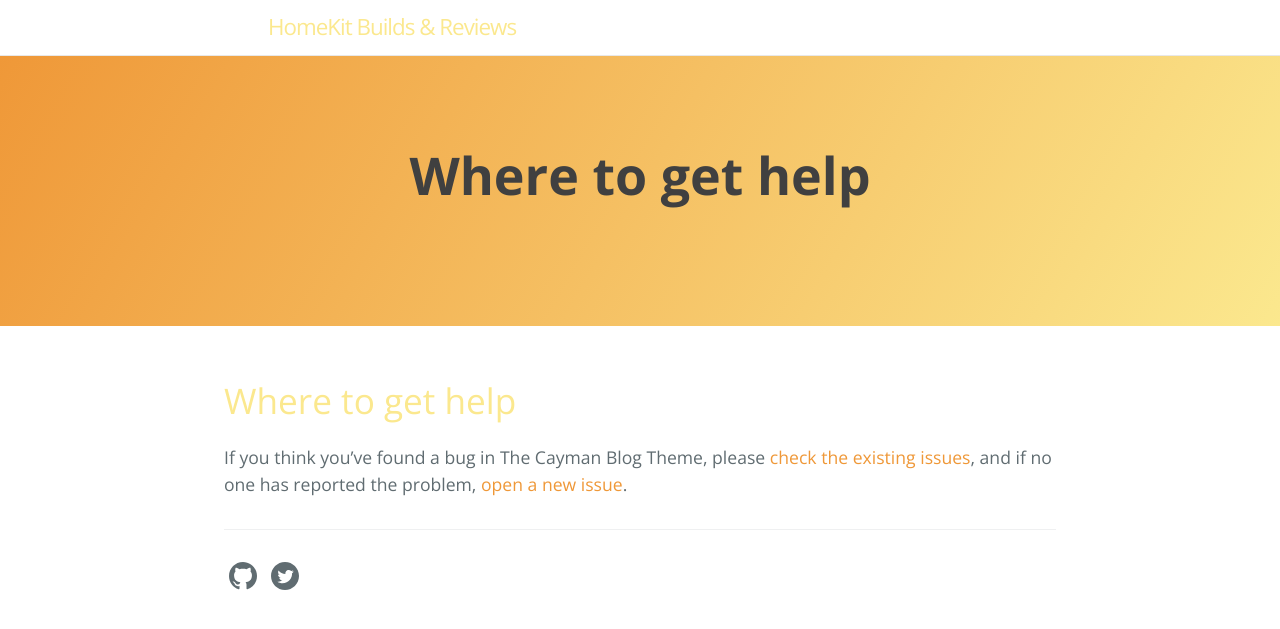
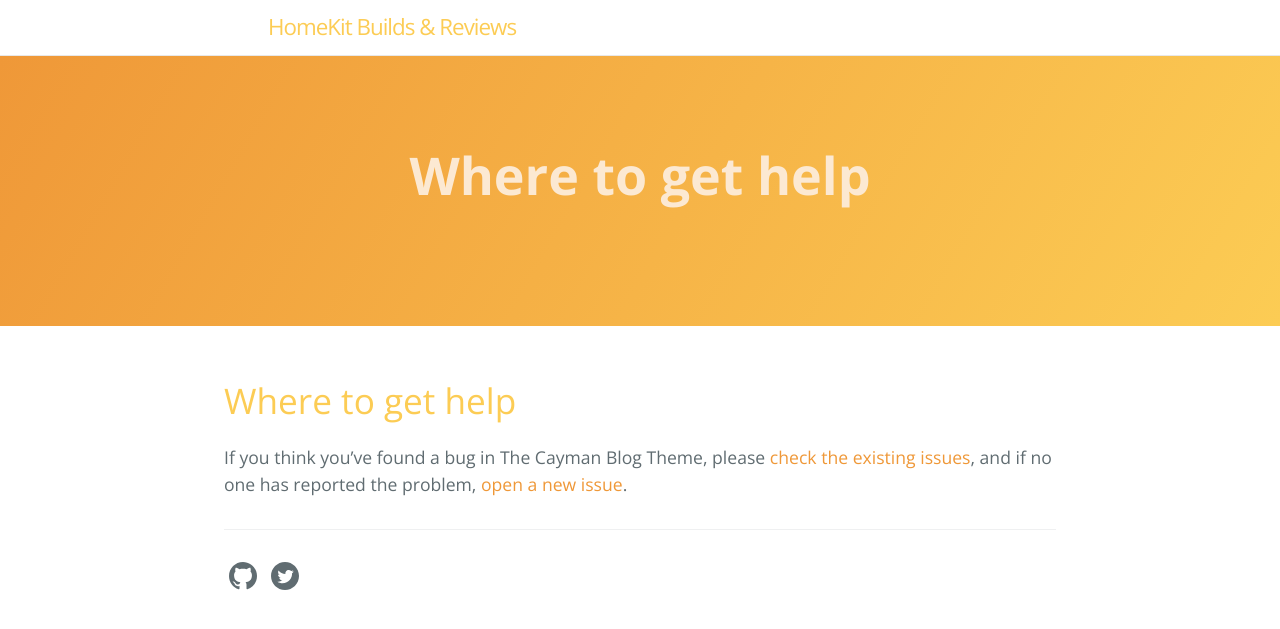
Before and after one commit to MrRooni/homekitbuilds, a Jekyll site: the page built from docs/SUPPORT.md, in a window 1280 px wide. Shown: the top 629 px of the page. Built offline with Jekyll 4.4.1, drawn with Linux system fonts in a browser that asks for light colours; our own code applies the rules of GitHub Pages for plain Markdown files.

Commit message:
More style tweaks

```diff
--- a/_sass/variables.scss
+++ b/_sass/variables.scss
@@ -3,12 +3,12 @@ $large-breakpoint: 64em !default;
 $medium-breakpoint: 42em !default;
 
 // Headers
-$header-heading-color: #404040 !default;
-$header-bg-color: #FBE88E !default;
+$header-heading-color: #FCE9D2 !default;
+$header-bg-color: #FCCC54 !default;
 $header-bg-color-secondary: #EF9838 !default;
 
 // Text
-$section-headings-color: #FBE88E !default;
+$section-headings-color: #FCCC54 !default;
 $body-text-color: #606c71 !default;
 $body-link-color: #EF9838 !default;
 $blockquote-text-color: #819198 !default;
```
